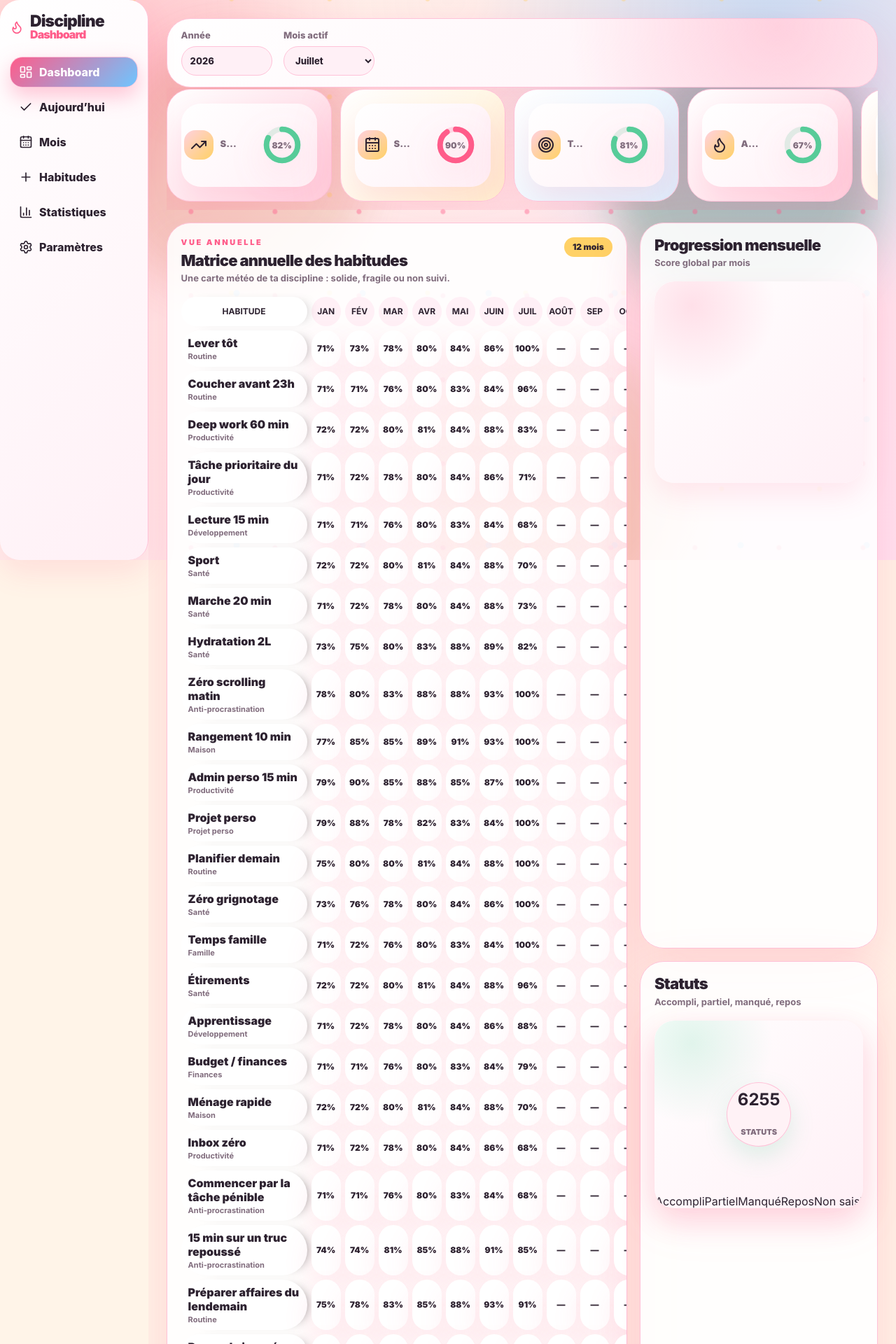
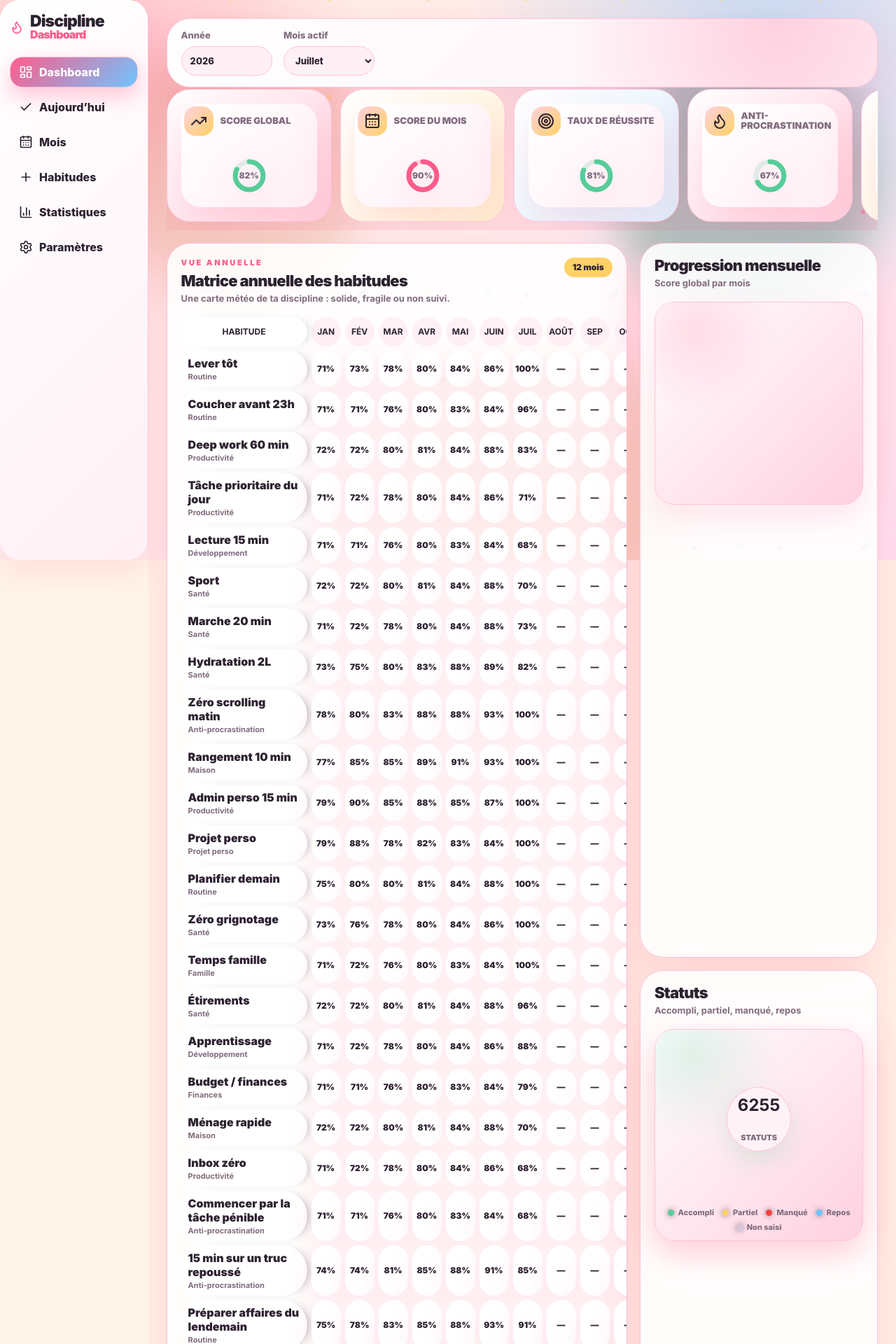
Before and after one commit to christolosier-ship-it/Tracker-Habit, a React (Vite) app: page / in a window 1280 px wide. Shown: the top 1920 px of the page at 70% size. Built offline with nearby package versions, Linux system fonts and the light colour scheme.

Commit message:
Corriger les KPI avec anneau et finaliser le rendu thématique des graphiques

```diff
--- a/src/styles-density-pass.css
+++ b/src/styles-density-pass.css
@@ -53,7 +53,7 @@
 .kpi-card {
   flex: 0 0 clamp(205px, 22vw, 236px);
   min-width: 205px;
-  min-height: 138px !important;
+  min-height: 168px !important;
   scroll-snap-align: start;
 }
 
@@ -61,22 +61,75 @@
   min-height: 100%;
 }
 
-/* Les KPI sans anneau gardent leur valeur, centrée dans le pavé. */
+/* Tous les KPI partagent la même composition : en-tête en haut, valeur au centre. */
+.kpi-card .theme-kpi-frame,
+.kpi-card:has(.themed-progress-ring) .theme-kpi-frame,
 .kpi-card:not(:has(.themed-progress-ring)) .theme-kpi-frame {
+  display: grid !important;
   grid-template-columns: minmax(0, 1fr) !important;
-  place-items: center;
-  text-align: center;
+  grid-template-rows: auto minmax(0, 1fr) !important;
+  align-items: start !important;
+  justify-items: stretch;
+  gap: 8px !important;
+  text-align: left;
 }
 
+.kpi-content {
+  width: 100%;
+  min-width: 0;
+  display: grid !important;
+  grid-template-columns: 42px minmax(0, 1fr) !important;
+  grid-template-rows: auto auto !important;
+  align-items: center;
+  gap: 8px 10px;
+}
+
+.kpi-icon {
+  grid-column: 1 !important;
+  grid-row: 1 !important;
+  margin: 0 !important;
+}
+
+.kpi-content > span {
+  grid-column: 2 !important;
+  grid-row: 1 !important;
+  min-width: 0;
+  white-space: normal !important;
+  overflow: visible !important;
+  text-overflow: clip !important;
+  overflow-wrap: anywhere;
+  line-height: 1.08 !important;
+}
+
+/* La valeur extérieure des KPI à anneau reste masquée. */
+.kpi-card:has(.themed-progress-ring) .kpi-content > strong {
+  display: none !important;
+}
+
+/* Les anneaux sont centrés sous l'icône et le titre. */
+.kpi-card:has(.themed-progress-ring) .themed-progress-ring {
+  grid-column: 1;
+  grid-row: 2;
+  align-self: center;
+  justify-self: center !important;
+  width: 82px;
+  height: 82px;
+  margin: 0 auto;
+}
+
+/* Les KPI sans anneau gardent leur valeur, centrée dans le pavé. */
 .kpi-card:not(:has(.themed-progress-ring)) .kpi-content {
-  width: 100%;
+  min-height: 132px;
 }
 
 .kpi-card:not(:has(.themed-progress-ring)) .kpi-content > strong {
+  grid-column: 1 / -1 !important;
+  grid-row: 2 !important;
   width: 100%;
+  align-self: center;
   justify-self: stretch;
   text-align: center;
-  margin: 10px 0 0 !important;
+  margin: 4px 0 0 !important;
 }
 
 /* La matrice annuelle garde la colonne Habitude fixe et compacte les mois. */
@@ -114,6 +167,153 @@
   width: 42px !important;
   padding-inline: 2px !important;
   font-size: 12px !important;
+}
+
+/* Graphiques finaux : géométrie stable et palette réellement pilotée par le thème. */
+.themed-area-chart,
+.themed-bar-chart,
+.themed-donut {
+  min-height: 280px;
+  color: var(--text);
+  background:
+    radial-gradient(circle at 12% 8%, color-mix(in srgb, var(--chart-primary) 18%, transparent), transparent 34%),
+    color-mix(in srgb, var(--surface) 88%, transparent) !important;
+  border: 1px solid var(--border);
+}
+
+.themed-area-chart .recharts-surface,
+.themed-bar-chart .recharts-surface,
+.themed-donut .recharts-surface {
+  overflow: visible;
+}
+
+.themed-chart-panel .recharts-cartesian-axis-tick text,
+.themed-chart-panel .recharts-text,
+.themed-chart-panel text {
+  fill: var(--text-muted) !important;
+  font-family: inherit;
+}
+
+.themed-chart-panel .recharts-cartesian-grid line {
+  stroke: color-mix(in srgb, var(--border) 66%, transparent) !important;
+}
+
+.themed-area-chart .recharts-area-curve {
+  filter: drop-shadow(0 0 8px color-mix(in srgb, var(--chart-primary) 42%, transparent));
+}
+
+.themed-bar-chart .recharts-rectangle {
+  filter: drop-shadow(0 6px 10px color-mix(in srgb, var(--chart-primary) 22%, transparent));
+}
+
+.themed-donut {
+  display: grid !important;
+  grid-template-rows: 248px auto;
+  place-items: center;
+  padding: 4px 8px 12px;
+}
+
+.themed-donut-chart {
+  grid-column: 1;
+  grid-row: 1;
+  width: 100%;
+  height: 248px;
+}
+
+.themed-donut-center {
+  grid-column: 1;
+  grid-row: 1;
+  position: relative !important;
+  z-index: 2;
+  width: 92px;
+  height: 92px;
+  pointer-events: none;
+}
+
+.themed-donut .recharts-sector {
+  stroke: var(--surface) !important;
+  stroke-width: 3px !important;
+  filter: drop-shadow(0 0 8px color-mix(in srgb, var(--chart-primary) 24%, transparent));
+}
+
+.themed-donut-legend {
+  grid-column: 1;
+  grid-row: 2;
+  width: 100%;
+  display: flex;
+  flex-wrap: wrap;
+  justify-content: center;
+  gap: 7px 12px;
+  padding: 2px 8px 0;
+  color: var(--text-muted);
+  font-size: 11px;
+  font-weight: 800;
+}
+
+.themed-donut-legend span {
+  display: inline-flex;
+  align-items: center;
+  gap: 6px;
+}
+
+.themed-donut-legend i {
+  width: 9px;
+  height: 9px;
+  border-radius: 999px;
+  box-shadow: 0 0 8px currentColor;
+}
+
+/* Morphologie des graphiques par thème. */
+[data-theme-style="neon"] .themed-chart-panel {
+  border-color: var(--chart-primary);
+  box-shadow: inset 0 0 0 1px var(--chart-secondary), 0 0 22px var(--glow);
+}
+
+[data-theme-style="pop"] .themed-chart-panel,
+[data-theme-style="kawaii"] .themed-chart-panel {
+  border-radius: 28px;
+  background: linear-gradient(135deg, #fff, var(--primary-soft)) !important;
+}
+
+[data-theme-style="memphis"] .themed-chart-panel,
+[data-theme-style="comic"] .themed-chart-panel {
+  border: 3px solid #111;
+  box-shadow: 7px 7px 0 #111;
+}
+
+[data-theme-style="aurora"] .themed-chart-panel,
+[data-theme-style="liquid"] .themed-chart-panel {
+  backdrop-filter: blur(20px);
+  background: linear-gradient(135deg, color-mix(in srgb, var(--chart-primary) 20%, transparent), color-mix(in srgb, var(--surface) 58%, transparent)) !important;
+  border-color: color-mix(in srgb, white 34%, var(--border));
+}
+
+[data-theme-style="tropical"] .themed-chart-panel {
+  border-radius: 28px 42px 28px 42px;
+  background: linear-gradient(155deg, var(--surface), color-mix(in srgb, var(--success) 14%, var(--surface))) !important;
+}
+
+[data-theme-style="arcade"] .themed-chart-panel {
+  border-radius: 0;
+  border: 4px double var(--chart-primary);
+  box-shadow: 6px 6px 0 color-mix(in srgb, var(--secondary) 50%, #000);
+}
+
+[data-theme-style="cosmic"] .themed-chart-panel {
+  background: radial-gradient(circle at 50% 40%, color-mix(in srgb, var(--chart-primary) 32%, transparent), var(--surface) 66%) !important;
+  box-shadow: inset 0 0 44px color-mix(in srgb, var(--chart-secondary) 18%, transparent);
+}
+
+[data-theme-style="brutalist"] .themed-chart-panel {
+  border-radius: 0;
+  border: 3px solid var(--text);
+  box-shadow: 10px 10px 0 var(--accent);
+}
+
+[data-theme-style="editorial"] .themed-chart-panel {
+  border-radius: 2px;
+  border: 1px solid var(--secondary);
+  background: var(--surface) !important;
 }
 
 @media (max-width: 900px) {
@@ -165,4 +365,12 @@
     flex-basis: 196px;
     min-width: 196px;
   }
+
+  .themed-donut {
+    grid-template-rows: 220px auto;
+  }
+
+  .themed-donut-chart {
+    height: 220px;
+  }
 }
```
